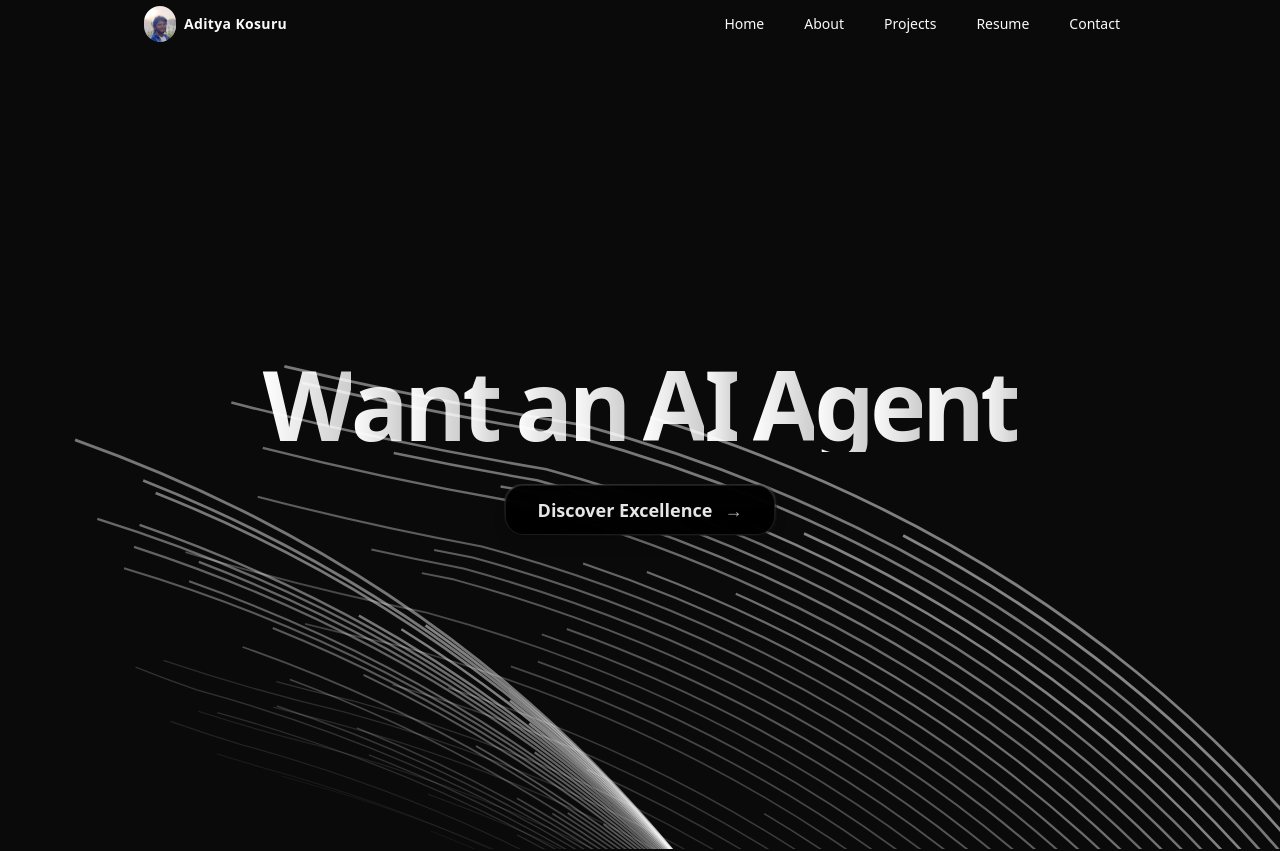
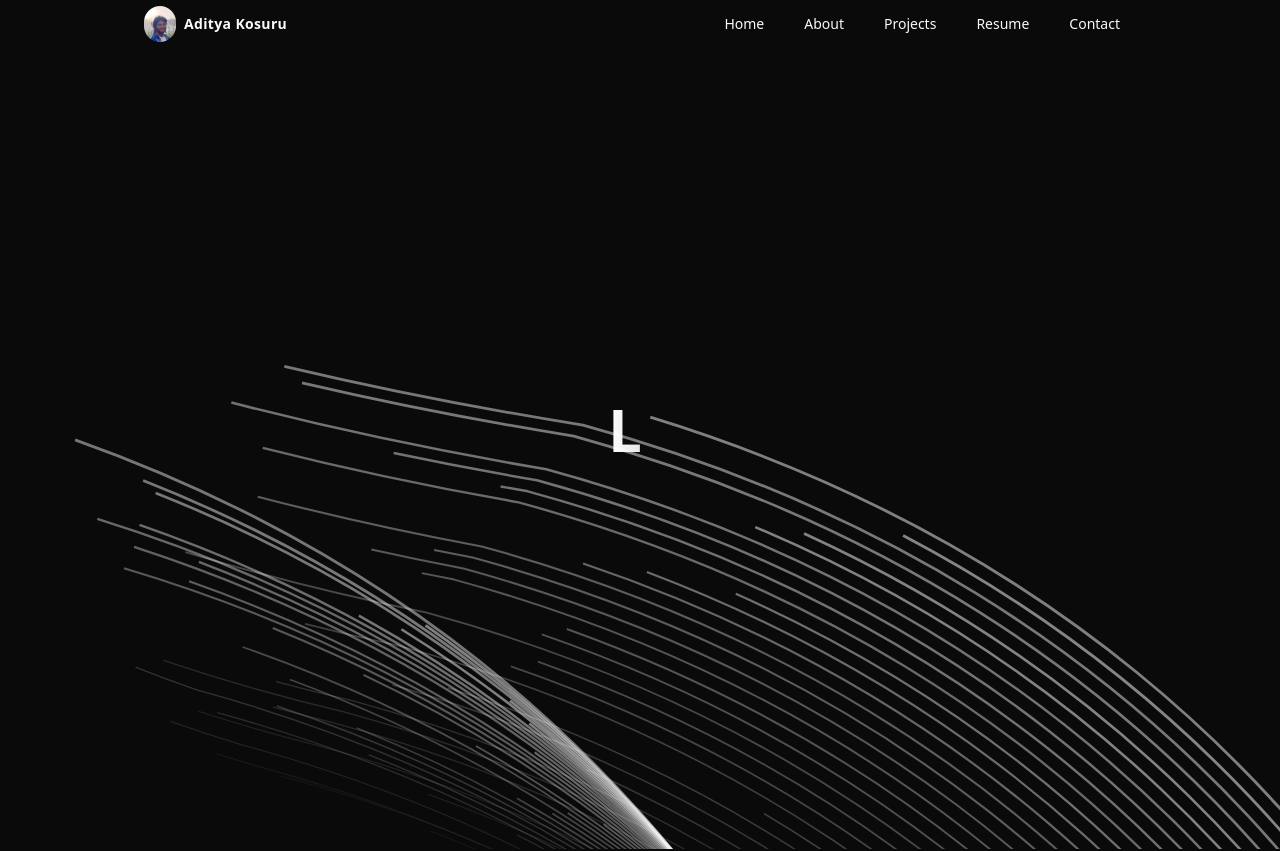
Before and after one commit to aditya9515/AdityaKosuru, a Next.js app: page / in a window 1280 px wide. Shown: the top 851 px of the page. Built offline with nearby package versions, Linux system fonts and the light colour scheme.

Commit message:
changed hero

```diff
--- a/components/hero.tsx
+++ b/components/hero.tsx
@@ -4,7 +4,7 @@ export default function DemoOne() {
   return (
     <div className="relative flex h-full w-full flex-col items-center justify-center overflow-hidden">
       {/* Background component */}
-      <BackgroundPaths title="Want an AI Agent" />
+      <BackgroundPaths/>
     </div>
   );
 }
--- a/components/ui/background-paths.tsx
+++ b/components/ui/background-paths.tsx
@@ -2,6 +2,7 @@
 
 import { motion } from "framer-motion";
 import { Button } from "@/components/ui/button";
+import { Typewriter } from "@/components/ui/typewriter-text";
 
 function FloatingPaths({ position }: { position: number }) {
     const paths = Array.from({ length: 36 }, (_, i) => ({
@@ -24,7 +25,6 @@ function FloatingPaths({ position }: { position: number }) {
                 viewBox="0 0 696 316"
                 fill="none"
             >
-                <title>Background Paths</title>
                 {paths.map((path) => (
                     <motion.path
                         key={path.id}
@@ -40,7 +40,7 @@ function FloatingPaths({ position }: { position: number }) {
                         }}
                         transition={{
                             duration: 20 + Math.random() * 10,
-                            repeat: Number.POSITIVE_INFINITY,
+                            repeat: Infinity,
                             ease: "linear",
                         }}
                     />
@@ -50,13 +50,7 @@ function FloatingPaths({ position }: { position: number }) {
     );
 }
 
-export function BackgroundPaths({
-    title = "Background Paths",
-}: {
-    title?: string;
-}) {
-    const words = title.split(" ");
-
+export function BackgroundPaths() {
     return (
         <div className="relative min-h-screen w-full flex items-center justify-center overflow-hidden bg-white dark:bg-neutral-950">
             <div className="absolute inset-0">
@@ -71,60 +65,26 @@ export function BackgroundPaths({
                     transition={{ duration: 2 }}
                     className="max-w-4xl mx-auto"
                 >
-                    <h1 className="text-5xl sm:text-7xl md:text-8xl font-bold mb-8 tracking-tighter">
-                        {words.map((word, wordIndex) => (
-                            <span
-                                key={wordIndex}
-                                className="inline-block mr-4 last:mr-0"
-                            >
-                                {word.split("").map((letter, letterIndex) => (
-                                    <motion.span
-                                        key={`${wordIndex}-${letterIndex}`}
-                                        initial={{ y: 100, opacity: 0 }}
-                                        animate={{ y: 0, opacity: 1 }}
-                                        transition={{
-                                            delay:
-                                                wordIndex * 0.1 +
-                                                letterIndex * 0.03,
-                                            type: "spring",
-                                            stiffness: 150,
-                                            damping: 25,
-                                        }}
-                                        className="inline-block text-transparent bg-clip-text
-                                        bg-gradient-to-r from-neutral-900 to-neutral-700/80
-                                        dark:from-white dark:to-white/80"
-                                    >
-                                        {letter}
-                                    </motion.span>
-                                ))}
-                            </span>
-                        ))}
-                    </h1>
+                    {/* ✅ TYPEWRITER TEXT */}
+                    <div className="mb-10">
+                        <Typewriter
+                            text={[
+                                "Looking to get a personal AI agent?",
+                                "Want your own professional webpage?",
+                                "Need data analysis services?",
+                                "Interested in a custom deep learning model?",
+                                "Contact me — Aditya Kosuru.",
+                            ]}
+                            speed={100}
+                            loop={true}
+                            className="text-3xl sm:text-5xl md:text-6xl font-bold tracking-tight
+                            text-transparent bg-clip-text
+                            bg-gradient-to-r from-neutral-900 to-neutral-700/80
+                            dark:from-white dark:to-white/80"
+                        />
+                    </div>
 
-                    <div
-                        className="inline-block group relative bg-gradient-to-b from-black/10 to-white/10
-                        dark:from-white/10 dark:to-black/10 p-px rounded-2xl backdrop-blur-lg
-                        overflow-hidden shadow-lg hover:shadow-xl transition-shadow duration-300"
-                    >
-                        <Button
-                            variant="ghost"
-                            className="rounded-[1.15rem] px-8 py-6 text-lg font-semibold backdrop-blur-md
-                            bg-white/95 hover:bg-white/100 dark:bg-black/95 dark:hover:bg-black/100
-                            text-black dark:text-white transition-all duration-300
-                            group-hover:-translate-y-0.5 border border-black/10 dark:border-white/10
-                            hover:shadow-md dark:hover:shadow-neutral-800/50"
-                        >
-                            <span className="opacity-90 group-hover:opacity-100 transition-opacity">
-                                Discover Excellence
-                            </span>
-                            <span
-                                className="ml-3 opacity-70 group-hover:opacity-100 group-hover:translate-x-1.5
-                                transition-all duration-300"
-                            >
-                                →
-                            </span>
-                        </Button>
-                    </div>
+
                 </motion.div>
             </div>
         </div>
--- /dev/null
+++ b/components/ui/typewriter-text.tsx
@@ -0,0 +1,78 @@
+"use client";
+
+import * as React from "react"
+import { useEffect, useState } from "react";
+
+export interface TypewriterProps {
+  text: string | string[];
+  speed?: number;
+  cursor?: string;
+  loop?: boolean;
+  deleteSpeed?: number;
+  delay?: number;
+  className?: string;
+}
+
+export function Typewriter({
+  text,
+  speed = 100,
+  cursor = "|",
+  loop = false,
+  deleteSpeed = 50,
+  delay = 1500,
+  className,
+}: TypewriterProps) {
+  const [displayText, setDisplayText] = useState("");
+  const [currentIndex, setCurrentIndex] = useState(0);
+  const [isDeleting, setIsDeleting] = useState(false);
+  const [textArrayIndex, setTextArrayIndex] = useState(0);
+
+  // Validate and process input text
+  const textArray = Array.isArray(text) ? text : [text];
+  const currentText = textArray[textArrayIndex] || "";
+
+  useEffect(() => {
+    if (!currentText) return;
+
+    const timeout = setTimeout(
+      () => {
+        if (!isDeleting) {
+          if (currentIndex < currentText.length) {
+            setDisplayText((prev) => prev + currentText[currentIndex]);
+            setCurrentIndex((prev) => prev + 1);
+          } else if (loop) {
+            setTimeout(() => setIsDeleting(true), delay);
+          }
+        } else {
+          if (displayText.length > 0) {
+            setDisplayText((prev) => prev.slice(0, -1));
+          } else {
+            setIsDeleting(false);
+            setCurrentIndex(0);
+            setTextArrayIndex((prev) => (prev + 1) % textArray.length);
+          }
+        }
+      },
+      isDeleting ? deleteSpeed : speed,
+    );
+
+    return () => clearTimeout(timeout);
+  }, [
+    currentIndex,
+    isDeleting,
+    currentText,
+    loop,
+    speed,
+    deleteSpeed,
+    delay,
+    displayText,
+    text,
+  ]);
+
+  return (
+    <span className={className}>
+      {displayText}
+      <span className="animate-pulse">{cursor}</span>
+    </span>
+  );
+}
```
Also changed, not shown: components/herotext.tsx (added).
